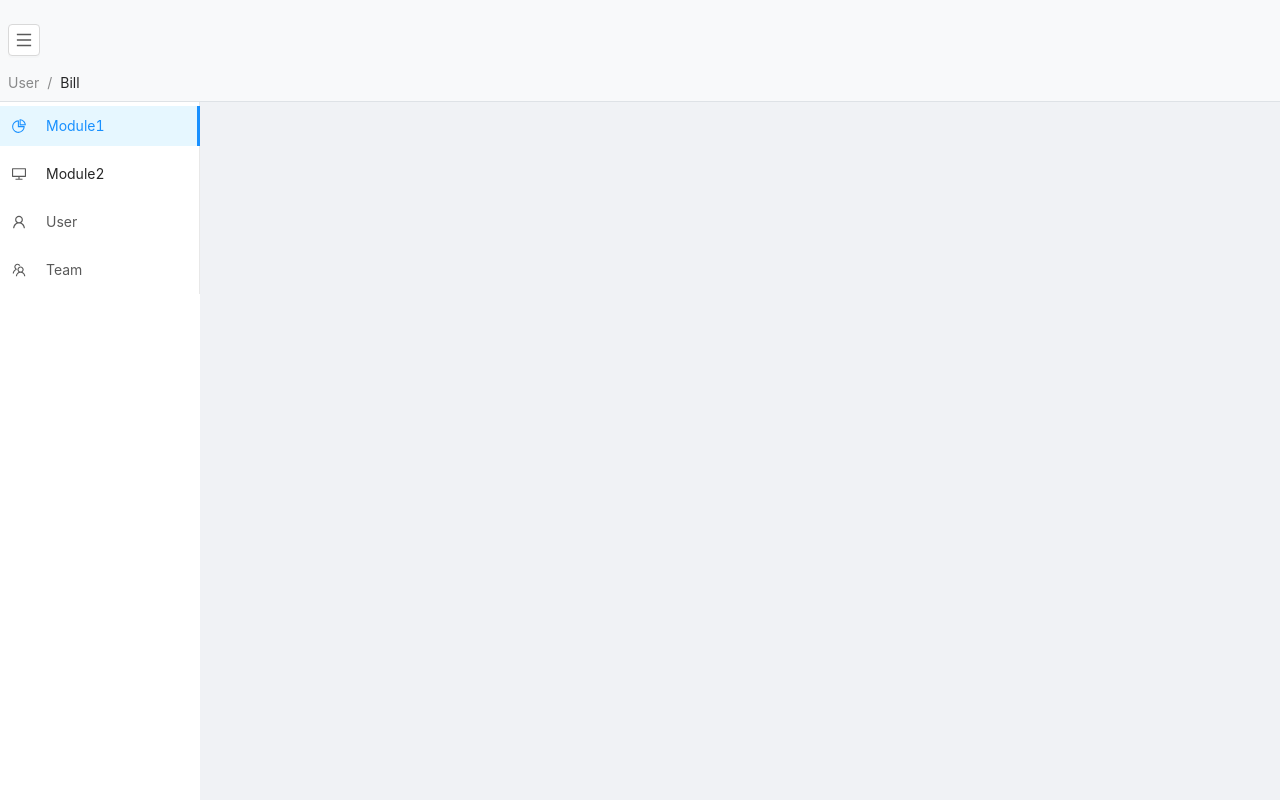
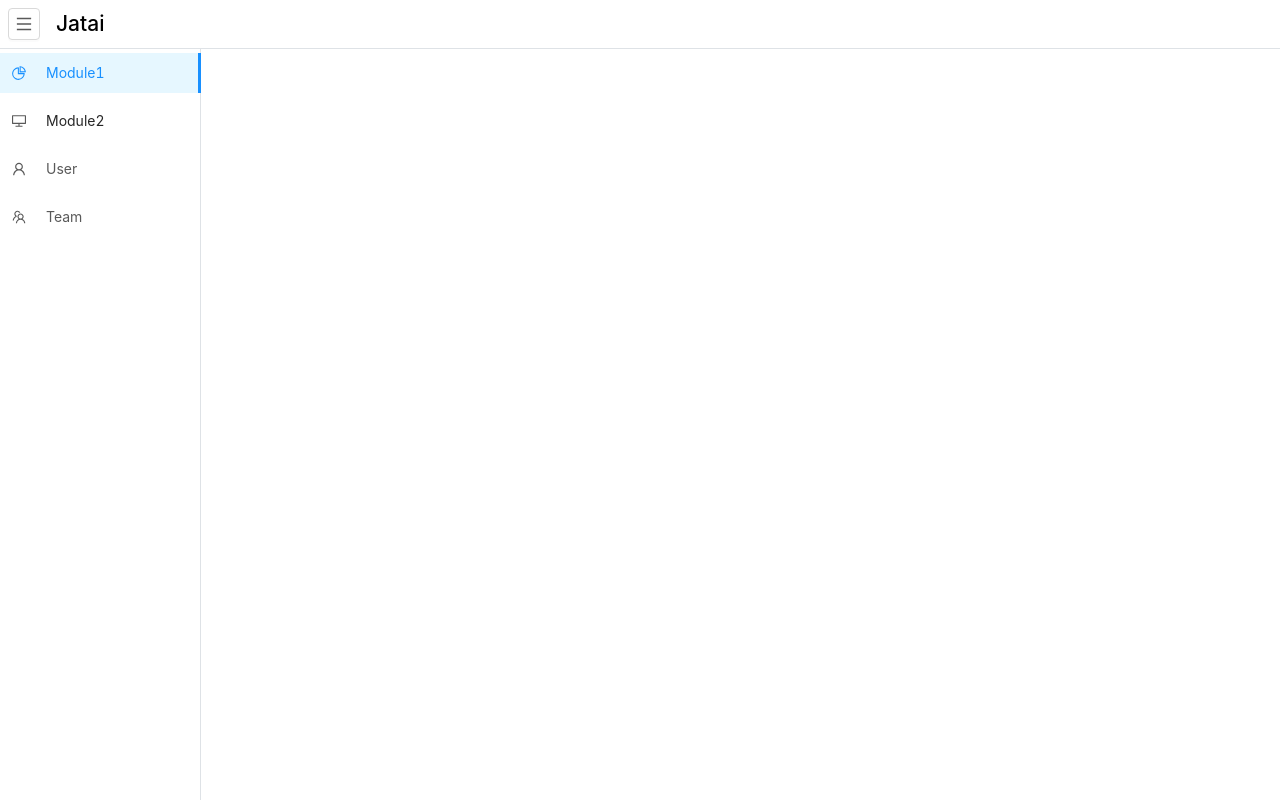
Before and after one commit to ytmjatai/react-demo, a React app: page / in a window 1280 px wide. Built offline with nearby package versions, Linux system fonts and the light colour scheme.

Commit message:
add header

```diff
--- a/src/app.tsx
+++ b/src/app.tsx
@@ -17,16 +17,15 @@ import { Layout, Menu, Breadcrumb } from 'antd';
 import {
   DesktopOutlined,
   PieChartOutlined,
-  FileOutlined,
   TeamOutlined,
   UserOutlined,
   MenuOutlined,
 } from '@ant-design/icons';
 import Module1 from './modules/module1';
 import Module2 from './modules/module2';
+import Header from './components/header/header';
 
-const { Header, Content, Footer, Sider } = Layout;
-const { SubMenu } = Menu;
+const { Content, Sider } = Layout;
 
 
 
@@ -46,20 +45,11 @@ class App extends React.Component {
 
 
         <Layout style={{ minHeight: '100vh' }}>
-          <Header className="p-2 h-auto border-bottom bg-light">
-
-          <Button  icon={<MenuOutlined />} />
-
-            <Breadcrumb>
-              <Breadcrumb.Item>User</Breadcrumb.Item>
-              <Breadcrumb.Item>Bill</Breadcrumb.Item>
-            </Breadcrumb>
-          </Header>
-
+          <Header />
           <Layout>
             <Sider collapsible theme="light" collapsed={this.state.collapsed} onCollapse={this.onCollapse} collapsedWidth="40" trigger={null}>
-              <div className="logo" />
-              <Menu theme="light" defaultSelectedKeys={['1']} mode="inline" inlineIndent={12}>
+
+              <Menu className="border-right-0" theme="light" defaultSelectedKeys={['1']} mode="inline" inlineIndent={12}>
                 <Menu.Item key="1" icon={<PieChartOutlined />}>
                   <Link to="/module1">Module1</Link>
                 </Menu.Item>
@@ -76,8 +66,8 @@ class App extends React.Component {
             </Sider>
 
 
-            <Layout className="site-layout">
-              <Content className="p-2">
+            <Layout className="border-left">
+              <Content className="p-2 bg-white">
                 <Switch>
                   <Route exact path="/module1">
                     <Module1 />
--- /dev/null
+++ b/src/components/header/header.tsx
@@ -0,0 +1,22 @@
+import React from 'react';
+import { Button } from 'antd';
+import { MenuOutlined } from '@ant-design/icons';
+
+
+class Header extends React.Component {
+
+
+  toggleAside = () => {
+    console.log('aaaaaaa')
+  }
+  render() {
+    return (
+      <div className="d-flex align-items-center p-2 border-bottom bg-white">
+        <Button icon={<MenuOutlined />} onClick={this.toggleAside} />
+        <h1 className="mb-0 ml-3">Jatai</h1>
+      </div>
+    );
+  }
+
+};
+export default Header;
```
